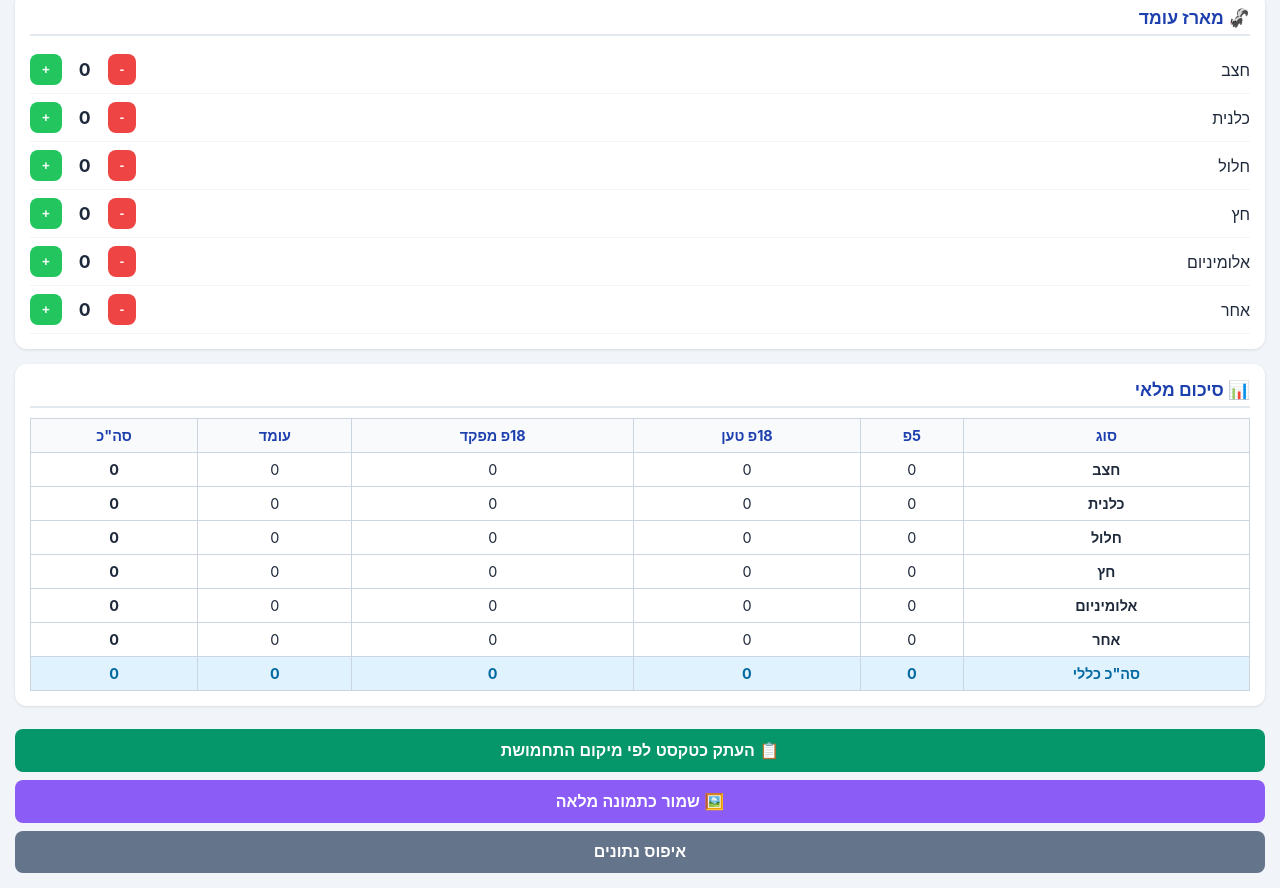
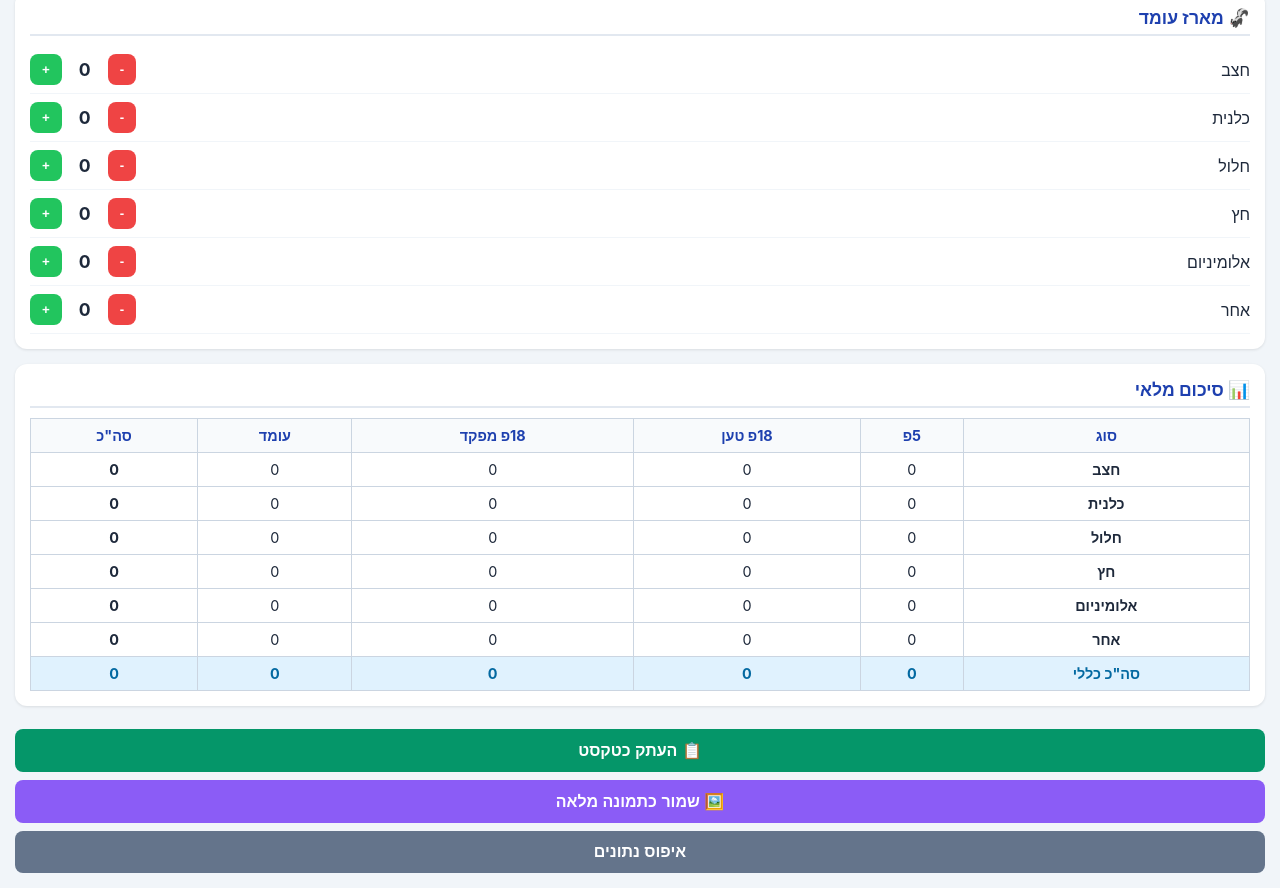
Before and after one commit to UripSW/candy-counter, a plain HTML site: page index.html in a window 1280 px wide. Shown: the part 1209-2097 px from the top of the page. Drawn offline with Linux system fonts and the light colour scheme.

Commit message:
Update button text in index.html

```diff
--- a/index.html
+++ b/index.html
@@ -75,7 +75,7 @@
         </div>
     </div>
 
-    <button class="btn-action" style="background:#059669" onclick="copyAsTextByLocation()">📋 העתק כטקסט לפי מיקום התחמושת</button>
+    <button class="btn-action" style="background:#059669" onclick="copyAsTextByLocation()">📋 העתק כטקסט   </button>
     <!-- <button class="btn-action" onclick="copyAsText()">📋 העתק כטקסט</button> -->    <button class="btn-action btn-img" onclick="exportAsImage()">🖼️ שמור כתמונה מלאה</button>
     <button class="btn-action" style="background:#64748b" onclick="resetData()">איפוס נתונים</button>
 
```
